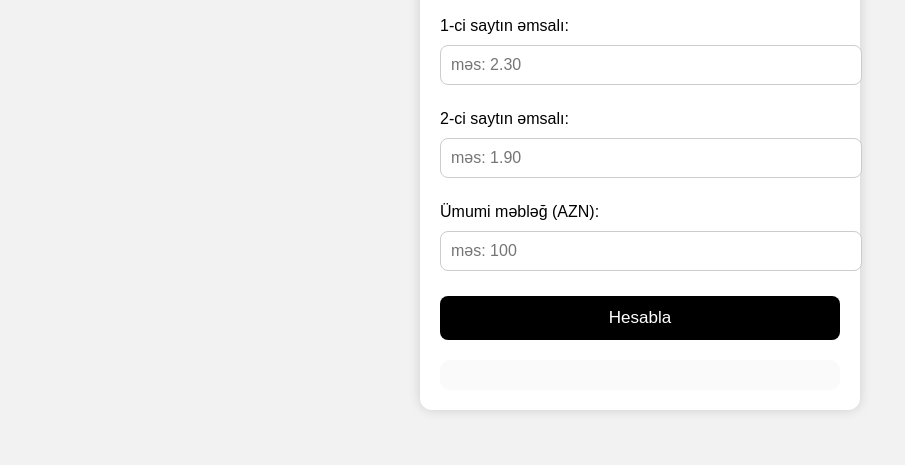
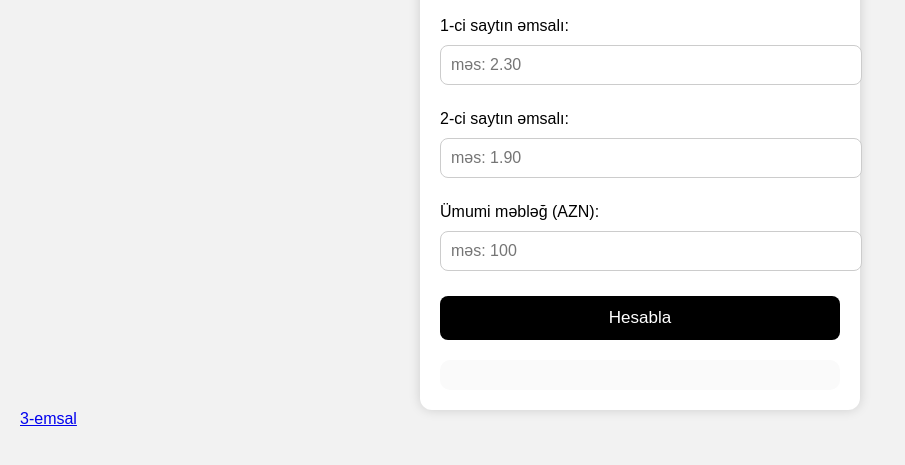
Before and after one commit to buglama/arbi_calc, a plain HTML site: page index.html in a window 1280 px wide. Shown: the part 91-556 px from the top of the page, without its empty margins (0-905 px from the left). Drawn offline with Linux system fonts and the light colour scheme.

Commit message:
Add link to index2.html
Added a link to index2.html for additional resources.

```diff
--- a/index.html
+++ b/index.html
@@ -92,6 +92,8 @@
         <div id="output" class="result"></div>
     </div>
 
+    <a href="index2.html" class="ikiems">3-emsal</a>
+
     <script>
         function calc() {
             const o1 = parseFloat(document.getElementById('odds1').value);
```
